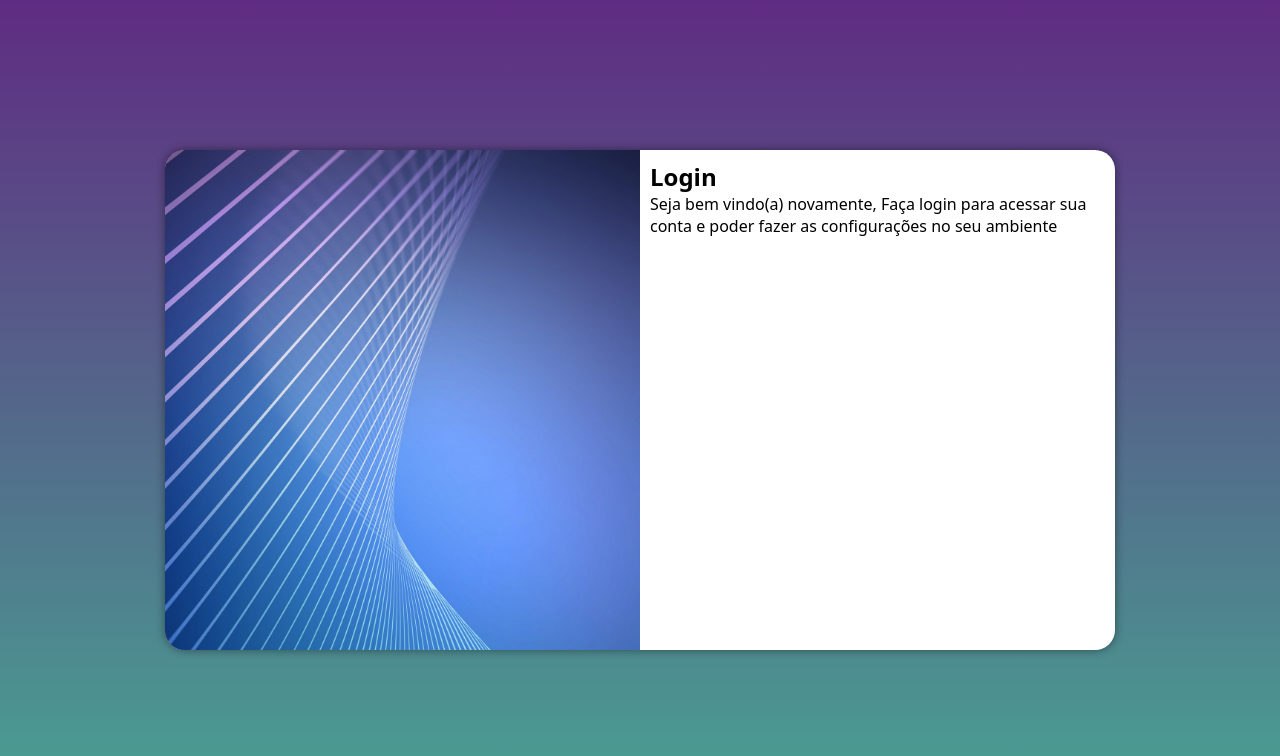
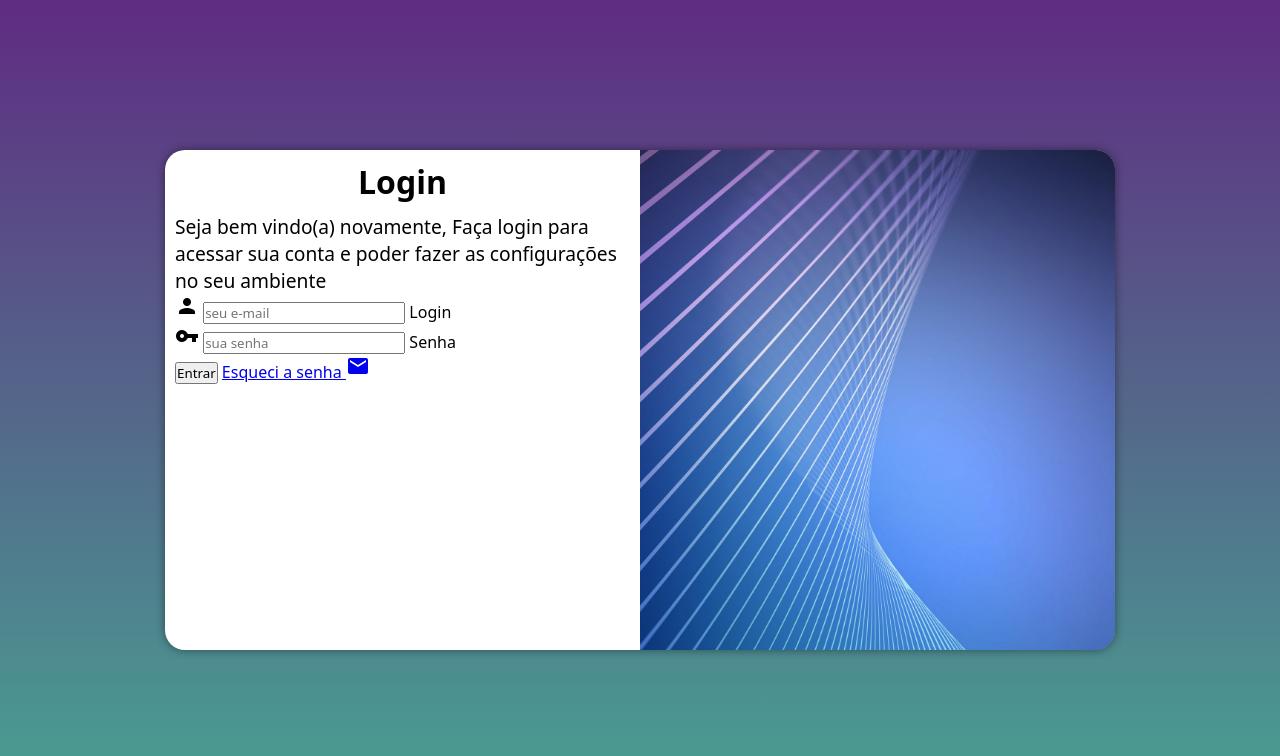
Before and after one commit to Ricardo-Alexandre-Alves/projeto-login, a plain HTML site: page index.html in a window 1280 px wide. Drawn offline with Linux system fonts and the light colour scheme.

Commit message:
login
adiconado o form

```diff
--- a/estilos/media-query.css
+++ b/estilos/media-query.css
@@ -45,15 +45,23 @@ telas grandes: acima de 1200px
     }
 
     section#login > div#imagem {
+        float: right;
+        width: 50%;
+        height: 100%;
+    }
+
+    section#login > div#formulario {
         float: left;
         width: 50%;
         height: 100%;
     }
 
-    section#login > div#formulario {
-        float: right;
-        width: 50%;
-        height: 100%;
+    div#formulario > h1 {
+        font-size: 2em;
+    }
+
+    div#formulario > p {
+        font-size: 1.2em;
     }
 
 }
--- a/estilos/style.css
+++ b/estilos/style.css
@@ -31,7 +31,7 @@ section#login {
     left: 50%;
     transform: translate(-50%, -50%);
     background-color: white;
-    width: 250px;
+    width: 260px;
     height: 500px;
     border-radius: 20px;
     overflow: hidden;
@@ -52,3 +52,12 @@ section#login > div#formulario {
     display: block;
     padding: 10px;
 }
+
+div#formulario > h1 {
+    text-align: center;
+    margin-bottom: 10px;
+}
+
+div#formulario > p {
+    font-size: .8em;
+}
--- a/index.html
+++ b/index.html
@@ -5,6 +5,7 @@
     <meta http-equiv="X-UA-Compatible" content="IE=edge">
     <meta name="viewport" content="width=device-width, initial-scale=1.0">
     <title>Projeto Login</title>
+    <link href="https://fonts.googleapis.com/icon?family=Material+Icons" rel="stylesheet">
     <link rel="stylesheet" href="estilos/style.css">
     <link rel="stylesheet" href="estilos/media-query.css">
 </head>
@@ -18,7 +19,20 @@
                 <h1>Login</h1>
                 <p>Seja bem vindo(a) novamente, Faça login para acessar sua conta e poder fazer as configurações no seu ambiente</p>
                 <form action="login.php" method="post">
-
+                    <div class="campo">
+                        <span class="material-icons">person</span>
+                        <input type="email" name="login" id="ilogin" placeholder="seu e-mail" autocomplete="email" required maxlength="30">
+                        <label for="ilogin">Login</label>
+                    </div>
+                    <div class="campo">
+                        <span class="material-icons">vpn_key</span>
+                        <input type="password" name="senha" id="isenha" placeholder="sua senha" autocomplete="current-password" required minlength="8" maxlength="20">
+                        <label for="isenha">Senha</label>
+                    </div>
+                    <input type="submit" value="Entrar">
+                    <a href="esqueci.html">
+                        Esqueci a senha <i class="material-icons">mail</i>
+                    </a>
                 </form>
             </div>
         </section>
```
